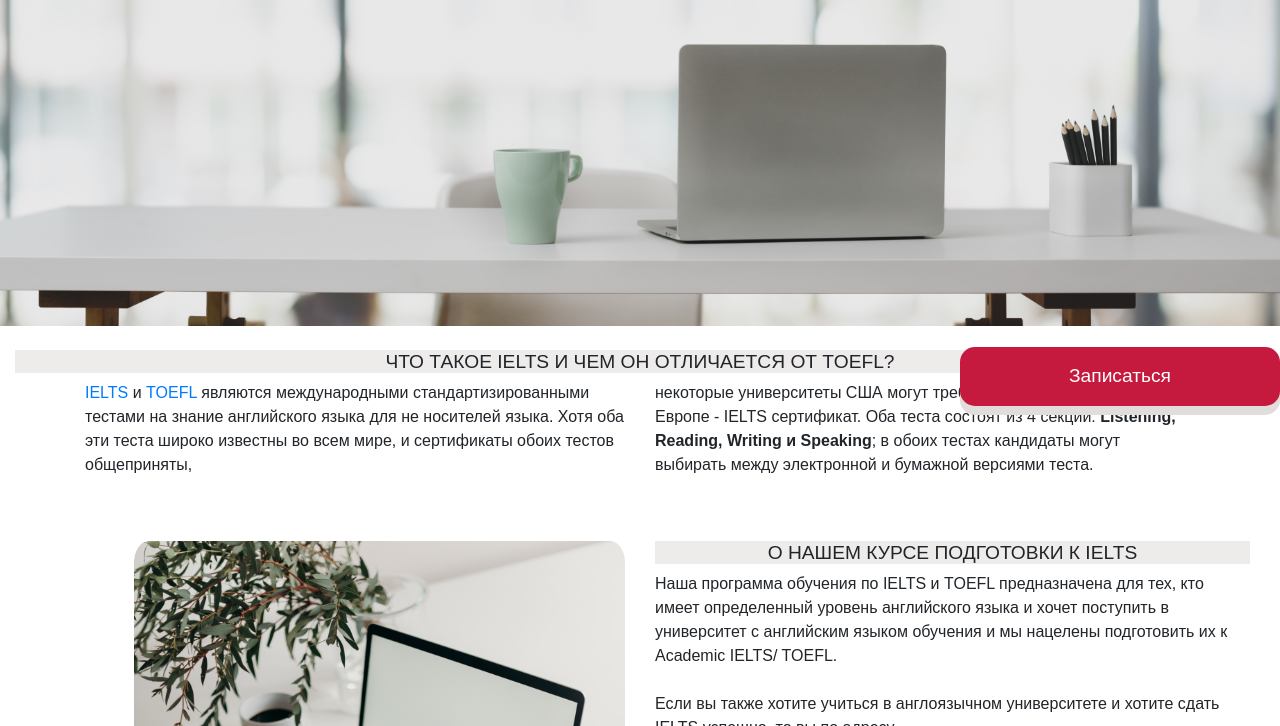
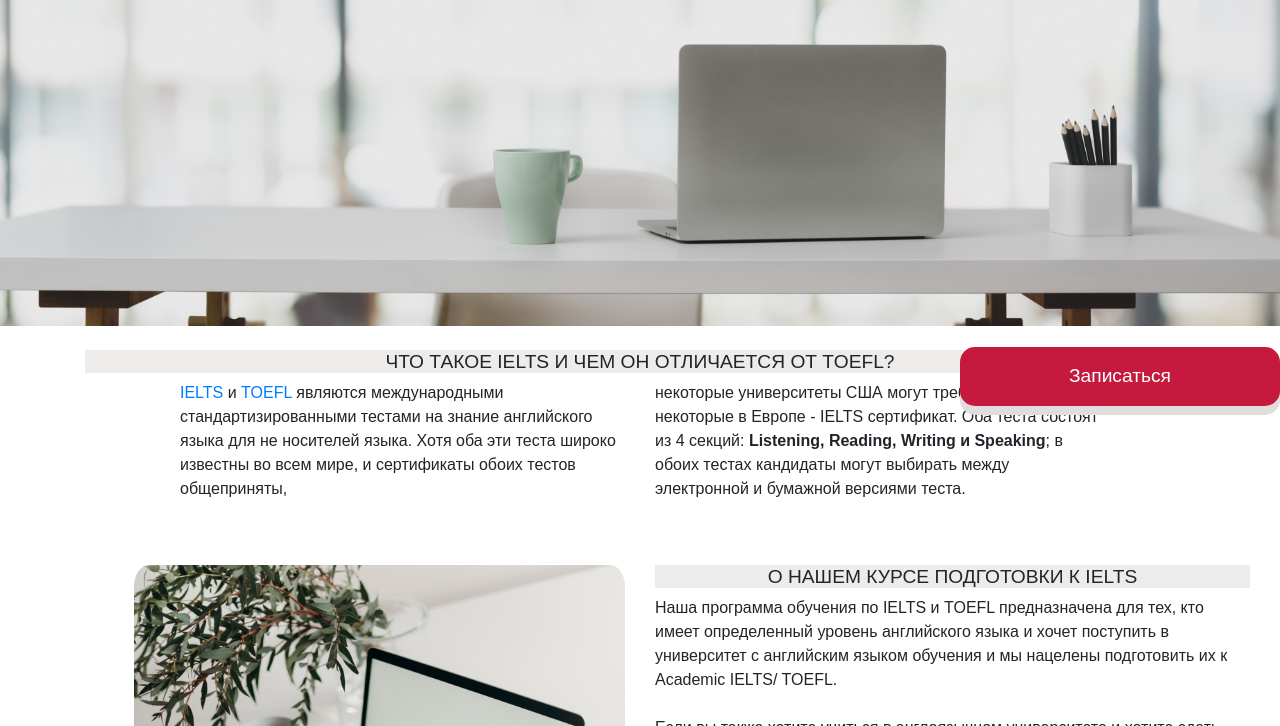
Before and after one commit to Mohiratashikova/qwerty-website, a plain HTML site: page ielts.html in a window 1280 px wide. Shown: the part 374-1100 px from the top of the page. Drawn offline with nearby package versions, Linux system fonts and the light colour scheme; a web font is replaced by a local one.

Commit message:
Add files via upload

```diff
--- a/ielts.html
+++ b/ielts.html
@@ -80,10 +80,7 @@
 
         <div class="row">
             <div class="col-md">
-                <br>
-                <h2>
-                    Что такое IELTS и чем он отличается от TOEFL?
-                </h2>
+
             </div>
 
         </div>
@@ -91,16 +88,21 @@
 
         <div class="container">
 
-
+            <br>
+            <h2>
+                Что такое IELTS и чем он отличается от TOEFL?
+            </h2>
             <div class=" row">
-                <div class="col-md-6">
+                <div class="col-md-1"></div>
+                <div class="col-md-5">
                     <p><a href="https://www.ielts.org/" target="blank">IELTS</a> и <a href="https://www.ets.org/toefl" target="blank">TOEFL</a> являются международными стандартизированными тестами на знание английского языка для не носителей языка. Хотя
                         оба эти теста широко известны во всем мире, и сертификаты обоих тестов общеприняты, </p>
                 </div>
-                <div class="col-md-6 ">
+                <div class="col-md-5 ">
                     <p>некоторые университеты США могут требовать TOEFL, а некоторые в Европе - IELTS сертификат. Оба теста состоят из 4 секций: <b>Listening, Reading, Writing и Speaking</b>; в обоих тестах кандидаты могут выбирать между электронной и бумажной
                         версиями теста.</p>
                 </div>
+                <div class="col-md-1"></div>
             </div>
         </div>
         <br>
```
